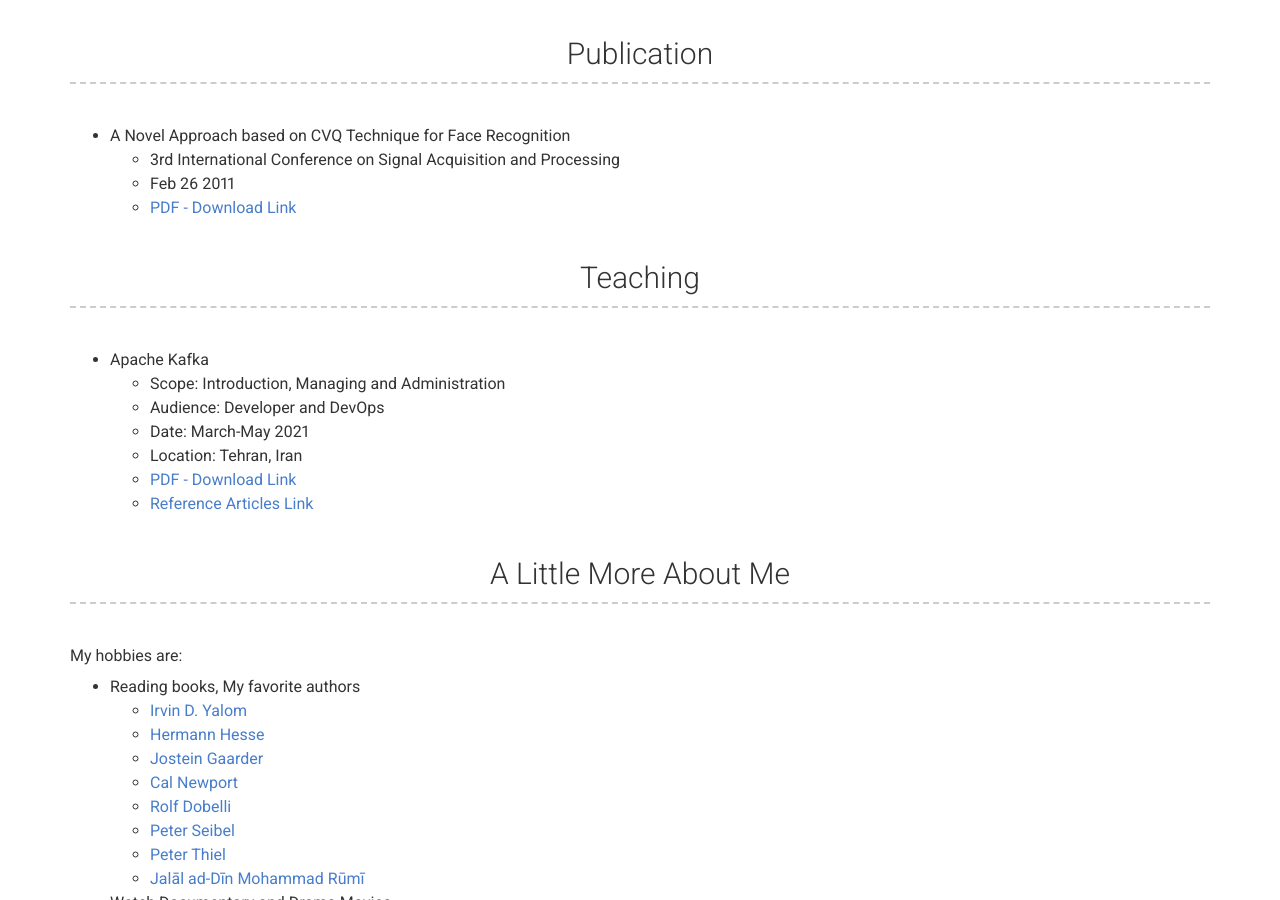
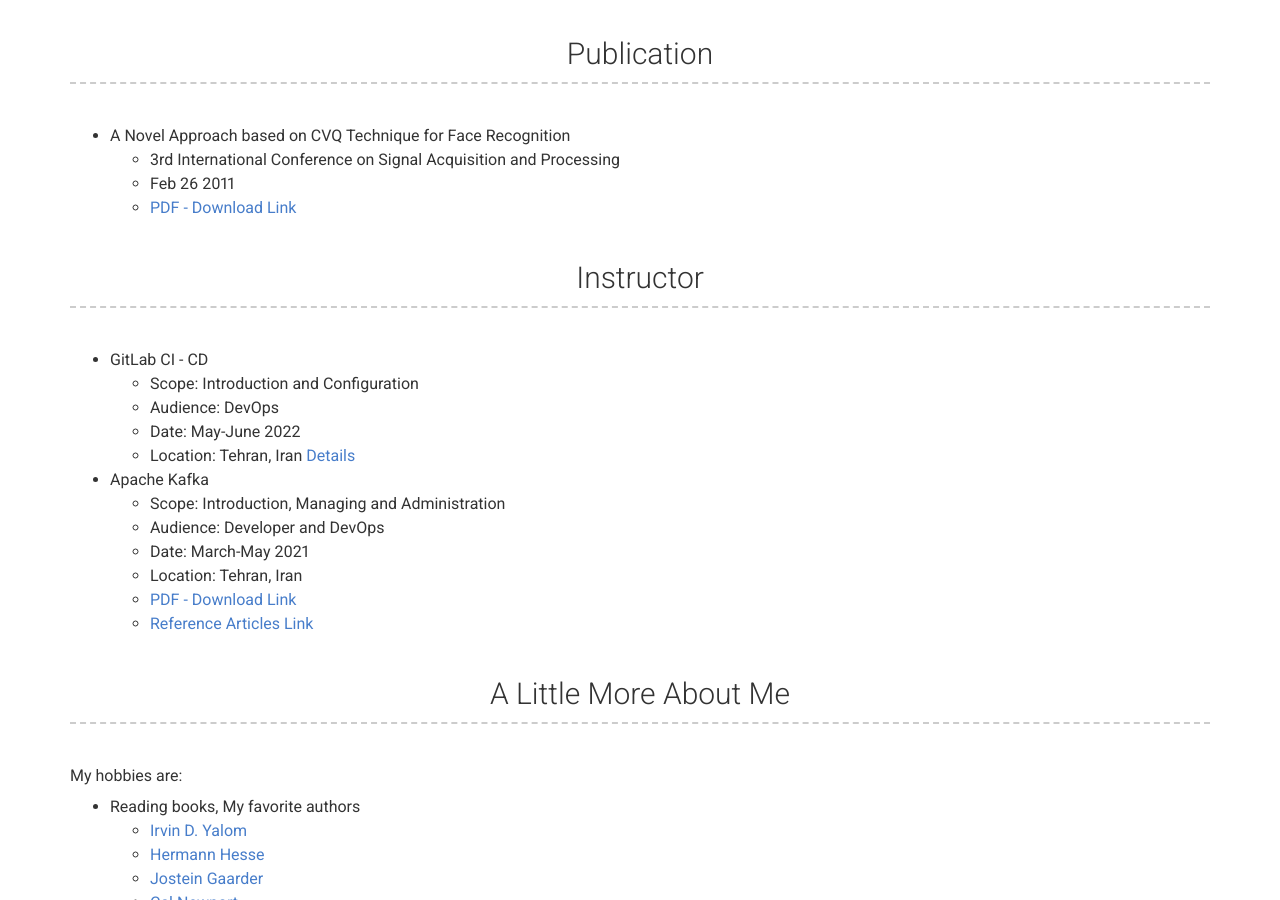
Before and after one commit to s-noroozi-cs/s-noroozi-cs.github.io, a Jekyll site: the page built from index.md, in a window 1280 px wide and 900 px high, scrolled down 970 px. Built offline with Jekyll 4.4.1, drawn with Linux system fonts in a browser that asks for light colours; nearby versions of some CDN libraries.

Commit message:
Update _config.yml

```diff
--- a/_config.yml
+++ b/_config.yml
@@ -59,9 +59,15 @@
            - Feb 26 2011
            - <a href="documents/2011_ICSAP_A-Novel-Approach-based-on-CVQ-Technique-for-Face-Recognition.pdf" target="_blank">PDF - Download Link</a>
 
-  - title: Teaching
+  - title: Instructor
     layout: text
     content: |
+         - GitLab CI - CD
+           - Scope: Introduction and Configuration
+           - Audience: DevOps
+           - Date: May-June 2022
+           - Location: Tehran, Iran
+           <a href="https://www.linkedin.com/in/saeid-noroozi/details/experience/" target="_blank">Details</a>
          - Apache Kafka
            - Scope: Introduction, Managing and Administration
            - Audience: Developer and DevOps
```
